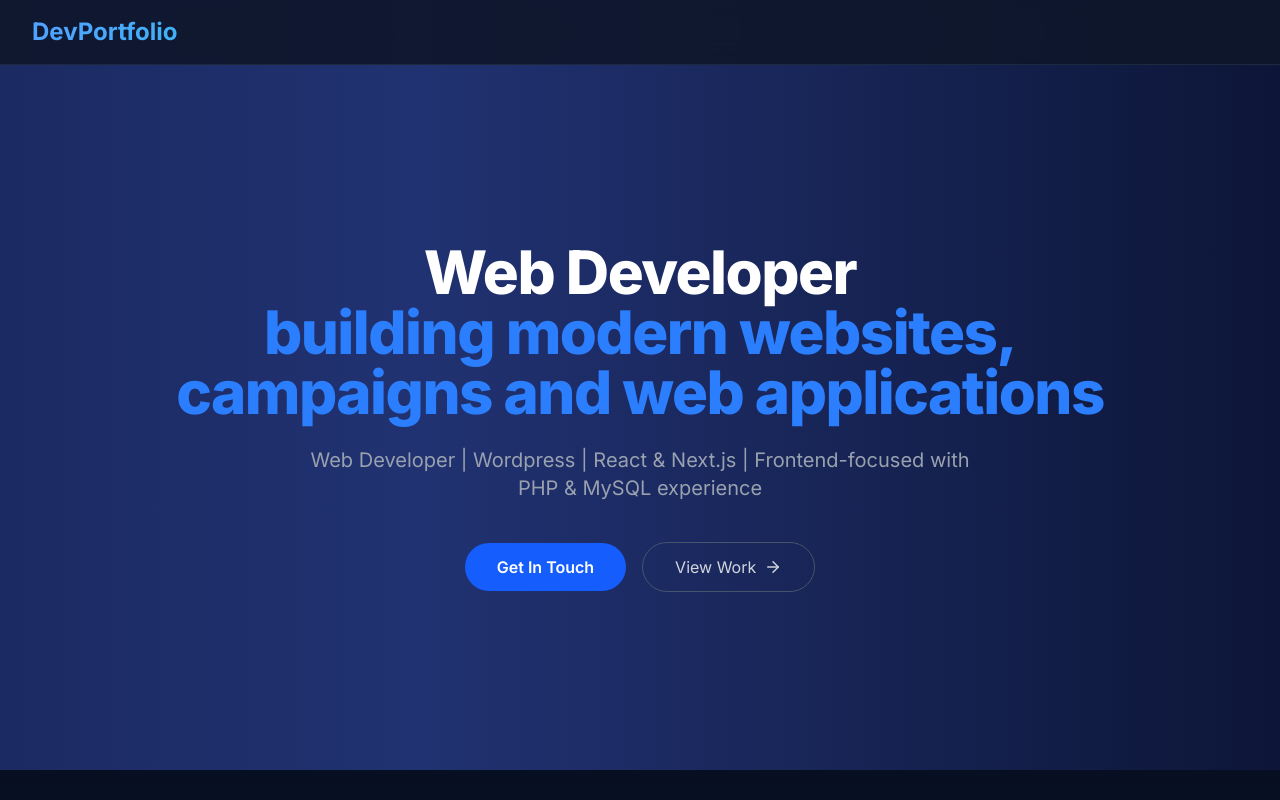
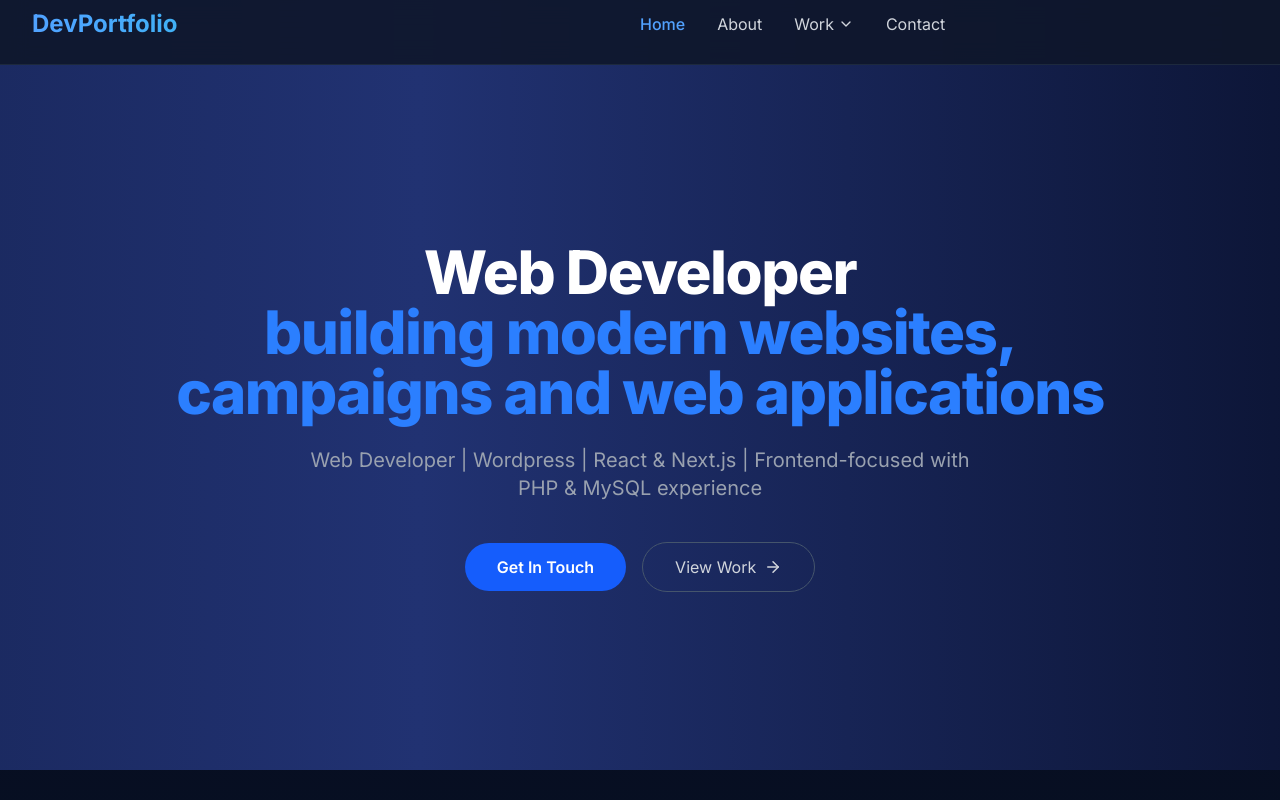
Before and after one commit to yvanruben/rubenportfolio, a Next.js app: page / in a window 1280 px wide. Shown: the top 800 px of the page. Built offline with nearby package versions, Linux system fonts and the light colour scheme.

Commit message:
Update navbar

```diff
--- a/src/components/Navbar.tsx
+++ b/src/components/Navbar.tsx
@@ -75,7 +75,7 @@ export default function Navbar() {
           </Link>
 
           {/* Desktop Menu */}
-          <div className="hidden md:justify-end">
+          <div className="md:justify-end">
             <div className="flex items-baseline space-x-8">
               {baseLinks.map((item) => (
                 <Link
```
